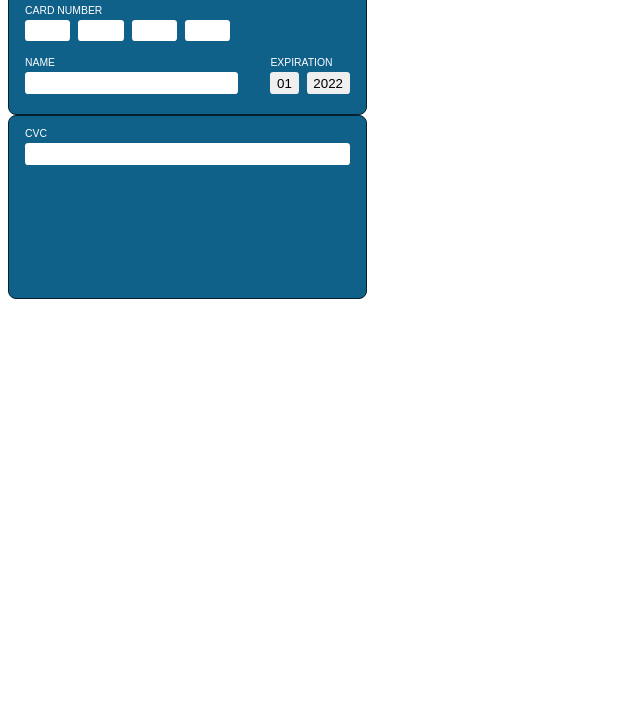
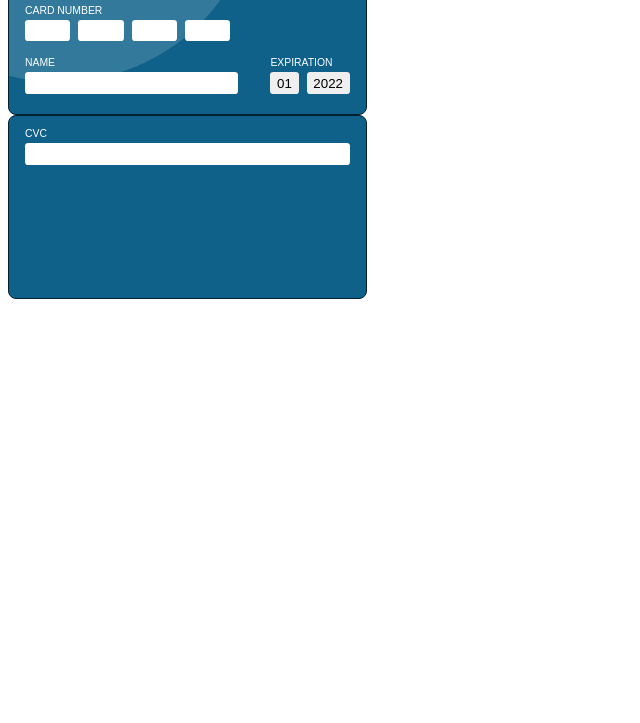
Before and after one commit to Annie-Huang/css-js-credit-card, a website: page index.html in a window 1280 px wide. Shown: the part 77-800 px from the top of the page, without its empty margins (0-640 px from the left). Drawn offline with Linux system fonts and the light colour scheme.

Commit message:
Add the top background circle in the .front of the card

```diff
--- a/style.css
+++ b/style.css
@@ -93,3 +93,18 @@
 .credit-card .name-group {
   flex-grow: 1;
 }
+
+.credit-card .front::before {
+  content: '';
+  position: absolute;
+  height: 400px;
+  width: 400px;
+  border-radius: 100%;
+
+  /* It is the 0.15 that make is transparent, otherwise it will be white color */
+  background-color: hsl(0, 0%, 100%, 0.15);
+
+  top: -250px;
+  left: -150px;
+  z-index: -1; /* otherwise, we cannot click on into the input */
+}
```
